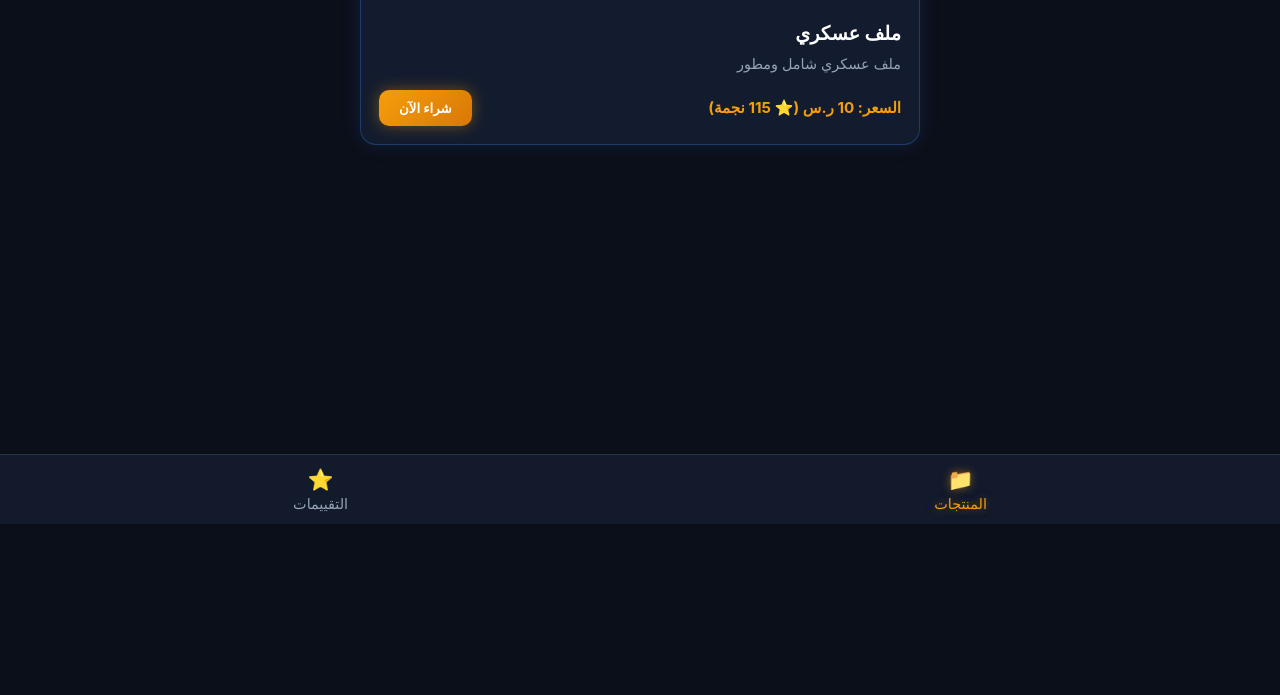
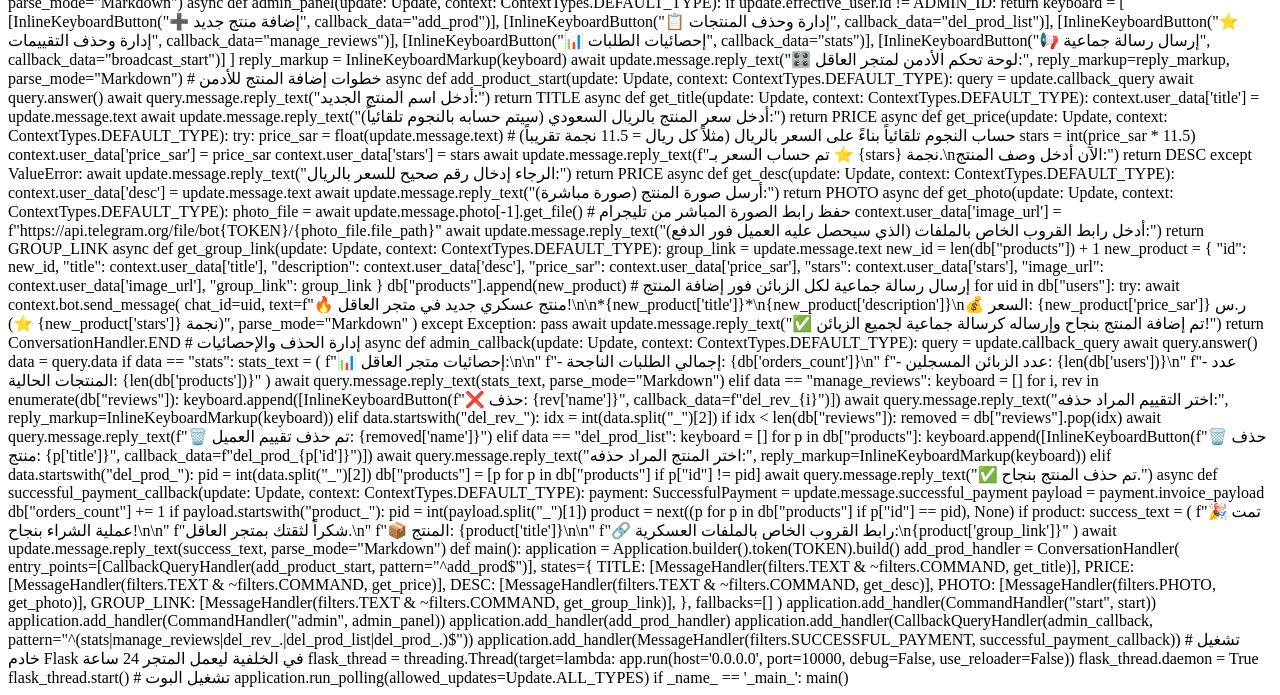
Before and after one commit to akhtswd19-design/AL3agle, a Flask app: page / in a window 1280 px wide. Shown: the part 276-971 px from the top of the page. Before the commit the page ends 800 px from the top, so only its background shows below. Run offline with Flask 3, Linux system fonts and the light colour scheme; parts of the project's set-up code (start-up, migrations or seed data) failed here and were passed over; some libraries are stand-ins or nearby versions.

Commit message:
Update index.html

```diff
--- a/templates/index.html
+++ b/templates/index.html
@@ -1,194 +1,266 @@
-<!DOCTYPE html>
-<html lang="ar" dir="rtl">
-<head>
-    <meta charset="UTF-8">
-    <meta name="viewport" content="width=device-width, initial-scale=1.0">
-    <title>متجر العاقل</title>
-    <script src="https://telegram.org/js/telegram-web-app.js"></script>
-    <style>
-        :root {
-            --bg-color: #0b0f19;
-            --card-bg: #131c2e;
-            --accent-glow: #3b82f6;
-            --gold: #f59e0b;
-            --text-main: #ffffff;
-            --text-muted: #94a3b8;
+import os
+import threading
+from flask import Flask, render_template, request, jsonify
+from telegram import (
+    Update,
+    InlineKeyboardButton,
+    InlineKeyboardMarkup,
+    SuccessfulPayment
+)
+from telegram.ext import (
+    Application,
+    CommandHandler,
+    MessageHandler,
+    CallbackQueryHandler,
+    ContextTypes,
+    ConversationHandler,
+    filters
+)
+import requests
+
+TOKEN = "8622474758:AAFcIwB0EOHK1luEnYig6yxE4ZxmbU0XOxo"
+ADMIN_ID = 1056007305
+
+app = Flask(_name_)
+
+# قاعدة بيانات مؤقتة للمتجر
+db = {
+    "products": [
+        {
+            "id": 1,
+            "title": "ملف عسكري شامل",
+            "description": "ملف عسكري مطور ومتكامل لجميع القطاعات",
+            "price_sar": 10,
+            "stars": 115,
+            "image_url": "https://images.unsplash.com/photo-1508614589041-895b88991e3e?q=80&w=600",
+            "group_link": "https://t.me/+example_group_link"
         }
-        * { box-sizing: border-box; margin: 0; padding: 0; font-family: -apple-system, BlinkMacSystemFont, "Segoe UI", Roboto, sans-serif; }
-        body { background-color: var(--bg-color); color: var(--text-main); min-height: 100vh; display: flex; flex-direction: column; overflow-x: hidden; }
+    ],
+    "reviews": [
+        {"name": "سلطان الحربي", "text": "متجر ممتاز جداً والملفات دقيقة ومفيدة"},
+        {"name": "نايف القحطاني", "text": "شكراً على سرعة الخدمة وتسليم الرابط فوراً"}
+    ],
+    "users": set([ADMIN_ID]),
+    "orders_count": 0
+}
 
-        /* شاشة الترحيب (4 ثواني) */
-        #splash-screen {
-            position: fixed; inset: 0; background: var(--bg-color);
-            display: flex; flex-direction: column; align-items: center; justify-content: center;
-            z-index: 9999; animation: fadeOut 0.8s ease 3.2s forwards;
-        }
-        #splash-screen h1 {
-            font-size: 2.2rem; color: var(--gold); text-shadow: 0 0 20px rgba(245, 158, 11, 0.6);
-            animation: pulseGlow 1.5s infinite alternate;
-        }
-        @keyframes pulseGlow {
-            0% { transform: scale(1); text-shadow: 0 0 10px rgba(245,158,11,0.4); }
-            100% { transform: scale(1.05); text-shadow: 0 0 25px rgba(245,158,11,0.9); }
-        }
-        @keyframes fadeOut {
-            to { opacity: 0; visibility: hidden; }
-        }
+# حالات المحادثة للأدمن لإضافة/تعديل المنتجات
+TITLE, PRICE, DESC, PHOTO, GROUP_LINK = range(5)
 
-        /* المحتوى الرئيسي */
-        .container { flex: 1; padding: 20px; padding-bottom: 90px; max-width: 600px; margin: 0 auto; width: 100%; }
-        .header-title { text-align: center; margin-bottom: 25px; font-size: 1.5rem; color: var(--gold); text-shadow: 0 0 10px rgba(245,158,11,0.3); }
+@app.route('/')
+def index():
+    return render_template('index.html')
 
-        .tab-content { display: none; }
-        .tab-content.active { display: block; animation: smoothFade 0.4s ease; }
-        @keyframes smoothFade { from { opacity: 0; transform: translateY(8px); } to { opacity: 1; transform: translateY(0); } }
+@app.route('/api/store-data')
+def get_store_data():
+    return jsonify({
+        "products": db["products"],
+        "reviews": db["reviews"]
+    })
 
-        /* بطاقات المنتجات بإضاءات فاخرة */
-        .product-card {
-            background: var(--card-bg); border-radius: 16px; overflow: hidden; margin-bottom: 20px;
-            border: 1px solid rgba(59, 130, 246, 0.3); box-shadow: 0 0 20px rgba(59, 130, 246, 0.15);
-            transition: transform 0.3s ease, box-shadow 0.3s ease;
-        }
-        .product-card:hover { transform: translateY(-3px); box-shadow: 0 0 30px rgba(59, 130, 246, 0.3); }
-        .product-img { width: 100%; height: 200px; object-fit: cover; }
-        .product-info { padding: 18px; }
-        .product-title { font-size: 1.2rem; margin-bottom: 8px; color: #fff; }
-        .product-desc { font-size: 0.9rem; color: var(--text-muted); margin-bottom: 15px; line-height: 1.5; }
-        .product-footer { display: flex; justify-content: space-between; align-items: center; }
-        .price-tag { font-size: 0.95rem; color: var(--gold); font-weight: bold; }
+@app.route('/create-invoice', methods=['POST'])
+def create_invoice_route():
+    data = request.json
+    product_id = data.get('product_id')
 
-        .buy-btn {
-            background: linear-gradient(135deg, #f59e0b, #d97706); color: #fff; border: none;
-            padding: 10px 20px; border-radius: 10px; font-weight: bold; cursor: pointer;
-            box-shadow: 0 0 15px rgba(245, 158, 11, 0.4); transition: transform 0.2s;
-        }
-        .buy-btn:active { transform: scale(0.95); }
+    product = next((p for p in db["products"] if p["id"] == product_id), None)
+    if not product:
+        return jsonify({"error": "Product not found"}), 404
 
-        /* التقييمات */
-        .review-card {
-            background: var(--card-bg); padding: 15px; border-radius: 12px; margin-bottom: 12px;
-            border: 1px solid rgba(245, 158, 11, 0.2);
-        }
-        .review-name { font-weight: bold; color: var(--gold); margin-bottom: 5px; }
-        .review-text { font-size: 0.9rem; color: var(--text-muted); }
+    url = f"https://api.telegram.org/bot{TOKEN}/createInvoiceLink"
+    payload = {
+        "title": f"شراء: {product['title']}",
+        "description": product['description'],
+        "payload": f"product_{product['id']}",
+        "currency": "XTR",
+        "prices": [{"label": "نجوم تليجرام", "amount": product['stars']}]
+    }
 
-        /* شريط التنقل السفلي الفاخر */
-        .nav-bar {
-            position: fixed; bottom: 0; left: 0; right: 0; background: rgba(19, 28, 46, 0.95);
-            backdrop-filter: blur(10px); border-top: 1px solid rgba(255,255,255,0.1);
-            display: flex; justify-content: space-around; padding: 12px 0; z-index: 1000;
-        }
-        .nav-item {
-            background: none; border: none; color: var(--text-muted); font-size: 0.9rem;
-            display: flex; flex-direction: column; align-items: center; cursor: pointer; transition: color 0.3s;
-        }
-        .nav-item.active { color: var(--gold); text-shadow: 0 0 10px rgba(245,158,11,0.5); }
-        .nav-item span { font-size: 1.3rem; margin-bottom: 3px; }
-    </style>
-</head>
-<body>
+    response = requests.post(url, json=payload).json()
+    if response.get("ok"):
+        return jsonify({"invoice_link": response["result"]})
+    return jsonify({"error": "Failed to create invoice"}), 400
 
-    <!-- شاشة الترحيب لمدة 4 ثواني -->
-    <div id="splash-screen">
-        <h1>متجر العاقل</h1>
-    </div>
+# أوامر البوت الأساسية
+async def start(update: Update, context: ContextTypes.DEFAULT_TYPE):
+    user = update.effective_user
+    db["users"].add(user.id)
 
-    <div class="container">
-        <!-- صفحة المنتجات -->
-        <div id="products-tab" class="tab-content active">
-            <h2 class="header-title">🎖️ الملفات العسكرية</h2>
-            <div id="products-list">جاري تحميل المنتجات...</div>
-        </div>
+    keyboard = [
+        [InlineKeyboardButton("🎖️ فتح متجر العاقل", web_app={"url": "https://al3agle.onrender.com"})]
+    ]
+    reply_markup = InlineKeyboardMarkup(keyboard)
 
-        <!-- صفحة التقييمات -->
-        <div id="reviews-tab" class="tab-content">
-            <h2 class="header-title">⭐ تقييمات العملاء</h2>
-            <div id="reviews-list">جاري تحميل التقييمات...</div>
-        </div>
-    </div>
+    welcome_text = (
+        f"أهلاً بك يا {user.first_name} في 🎖️ متجر العاقل للملفات العسكرية.\n\n"
+        "اضغط على الزر بالأسفل لفتح المتجر المصغر واستعراض الملفات بكل سلاسة وفخامة!"
+    )
+    await update.message.reply_text(welcome_text, reply_markup=reply_markup, parse_mode="Markdown")
 
-    <!-- شريط التنقل -->
-    <nav class="nav-bar">
-        <button class="nav-item active" onclick="switchTab('products', this)">
-            <span>📁</span> المنتجات
-        </button>
-        <button class="nav-item" onclick="switchTab('reviews', this)">
-            <span>⭐</span> التقييمات
-        </button>
-    </nav>
+async def admin_panel(update: Update, context: ContextTypes.DEFAULT_TYPE):
+    if update.effective_user.id != ADMIN_ID:
+        return
 
-    <script>
-        const tg = window.Telegram.WebApp;
-        tg.expand();
+    keyboard = [
+        [InlineKeyboardButton("➕ إضافة منتج جديد", callback_data="add_prod")],
+        [InlineKeyboardButton("📋 إدارة وحذف المنتجات", callback_data="del_prod_list")],
+        [InlineKeyboardButton("⭐ إدارة وحذف التقييمات", callback_data="manage_reviews")],
+        [InlineKeyboardButton("📊 إحصائيات الطلبات", callback_data="stats")],
+        [InlineKeyboardButton("📢 إرسال رسالة جماعية", callback_data="broadcast_start")]
+    ]
+    reply_markup = InlineKeyboardMarkup(keyboard)
+    await update.message.reply_text("🎛️ لوحة تحكم الأدمن لمتجر العاقل:", reply_markup=reply_markup, parse_mode="Markdown")
 
-        function switchTab(tabName, btn) {
-            document.querySelectorAll('.tab-content').forEach(el => el.classList.remove('active'));
-            document.querySelectorAll('.nav-item').forEach(el => el.classList.remove('active'));
+# خطوات إضافة المنتج للأدمن
+async def add_product_start(update: Update, context: ContextTypes.DEFAULT_TYPE):
+    query = update.callback_query
+    await query.answer()
+    await query.message.reply_text("أدخل اسم المنتج الجديد:")
+    return TITLE
 
-            if(tabName === 'products') {
-                document.getElementById('products-tab').classList.add('active');
-            } else if(tabName === 'reviews') {
-                document.getElementById('reviews-tab').classList.add('active');
-            }
-            btn.classList.add('active');
-        }
+async def get_title(update: Update, context: ContextTypes.DEFAULT_TYPE):
+    context.user_data['title'] = update.message.text
+    await update.message.reply_text("أدخل سعر المنتج بالريال السعودي (سيتم حسابه بالنجوم تلقائياً):")
+    return PRICE
 
-        // جلب البيانات وعرضها
-        fetch('/api/store-data')
-            .then(res => res.json())
-            .then(data => {
-                // عرض المنتجات
-                const prodContainer = document.getElementById('products-list');
-                prodContainer.innerHTML = '';
-                data.products.forEach(p => {
-                    prodContainer.innerHTML += `
-                        <div class="product-card">
-                            <img src="${p.image_url}" class="product-img" alt="${p.title}">
-                            <div class="product-info">
-                                <h3 class="product-title">${p.title}</h3>
-                                <p class="product-desc">${p.description}</p>
-                                <div class="product-footer">
-                                    <span class="price-tag">السعر: ${p.price_sar} ر.س (⭐ ${p.stars} نجمة)</span>
-                                    <button class="buy-btn" onclick="buyProduct(${p.id})">شراء الآن</button>
-                                </div>
-                            </div>
-                        </div>
-                    `;
-                });
+async def get_price(update: Update, context: ContextTypes.DEFAULT_TYPE):
+    try:
+        price_sar = float(update.message.text)
+        # حساب النجوم تلقائياً بناءً على السعر بالريال (مثلاً كل ريال = 11.5 نجمة تقريباً)
+        stars = int(price_sar * 11.5)
+        context.user_data['price_sar'] = price_sar
+        context.user_data['stars'] = stars
+        await update.message.reply_text(f"تم حساب السعر بـ ⭐ {stars} نجمة.\nالآن أدخل وصف المنتج:")
+        return DESC
+    except ValueError:
+        await update.message.reply_text("الرجاء إدخال رقم صحيح للسعر بالريال:")
+        return PRICE
 
-                // عرض التقييمات
-                const revContainer = document.getElementById('reviews-list');
-                revContainer.innerHTML = '';
-                data.reviews.forEach(r => {
-                    revContainer.innerHTML += `
-                        <div class="review-card">
-                            <div class="review-name">${r.name}</div>
-                            <div class="review-text">${r.text}</div>
-                        </div>
-                    `;
-                });
-            });
+async def get_desc(update: Update, context: ContextTypes.DEFAULT_TYPE):
+    context.user_data['desc'] = update.message.text
+    await update.message.reply_text("أرسل صورة المنتج (صورة مباشرة):")
+    return PHOTO
 
-        // دفع النجوم الفوري داخل المتجر المصغر دون مغادرته
-        function buyProduct(productId) {
-            fetch('/create-invoice', {
-                method: 'POST',
-                headers: { 'Content-Type': 'application/json' },
-                body: JSON.stringify({ product_id: productId })
-            })
-            .then(res => res.json())
-            .then(data => {
-                if (data.invoice_link) {
-                    tg.openInvoice(data.invoice_link, function(status) {
-                        if (status === 'paid') {
-                            alert('تم الدفع بنجاح! سيتم إرسال رابط الملفات لك.');
-                        }
-                    });
-                } else {
-                    alert('تعذر إنشاء الفاتورة.');
-                }
-            });
-        }
-    </script>
-</body>
-</html>
+async def get_photo(update: Update, context: ContextTypes.DEFAULT_TYPE):
+    photo_file = await update.message.photo[-1].get_file()
+    # حفظ رابط الصورة المباشر من تليجرام
+    context.user_data['image_url'] = f"https://api.telegram.org/file/bot{TOKEN}/{photo_file.file_path}"
+    await update.message.reply_text("أدخل رابط القروب الخاص بالملفات (الذي سيحصل عليه العميل فور الدفع):")
+    return GROUP_LINK
+
+async def get_group_link(update: Update, context: ContextTypes.DEFAULT_TYPE):
+    group_link = update.message.text
+    new_id = len(db["products"]) + 1
+
+    new_product = {
+        "id": new_id,
+        "title": context.user_data['title'],
+        "description": context.user_data['desc'],
+        "price_sar": context.user_data['price_sar'],
+        "stars": context.user_data['stars'],
+        "image_url": context.user_data['image_url'],
+        "group_link": group_link
+    }
+
+    db["products"].append(new_product)
+
+    # إرسال رسالة جماعية لكل الزبائن فور إضافة المنتج
+    for uid in db["users"]:
+        try:
+            await context.bot.send_message(
+                chat_id=uid,
+                text=f"🔥 منتج عسكري جديد في متجر العاقل!\n\n*{new_product['title']}*\n{new_product['description']}\n💰 السعر: {new_product['price_sar']} ر.س (⭐ {new_product['stars']} نجمة)",
+                parse_mode="Markdown"
+            )
+        except Exception:
+            pass
+
+    await update.message.reply_text("✅ تم إضافة المنتج بنجاح وإرساله كرسالة جماعية لجميع الزبائن!")
+    return ConversationHandler.END
+
+# إدارة الحذف والإحصائيات
+async def admin_callback(update: Update, context: ContextTypes.DEFAULT_TYPE):
+    query = update.callback_query
+    await query.answer()
+    data = query.data
+
+    if data == "stats":
+        stats_text = (
+            f"📊 إحصائيات متجر العاقل:\n\n"
+            f"- إجمالي الطلبات الناجحة: {db['orders_count']}\n"
+            f"- عدد الزبائن المسجلين: {len(db['users'])}\n"
+            f"- عدد المنتجات الحالية: {len(db['products'])}"
+        )
+        await query.message.reply_text(stats_text, parse_mode="Markdown")
+
+    elif data == "manage_reviews":
+        keyboard = []
+        for i, rev in enumerate(db["reviews"]):
+            keyboard.append([InlineKeyboardButton(f"❌ حذف: {rev['name']}", callback_data=f"del_rev_{i}")])
+        await query.message.reply_text("اختر التقييم المراد حذفه:", reply_markup=InlineKeyboardMarkup(keyboard))
+
+    elif data.startswith("del_rev_"):
+        idx = int(data.split("_")[2])
+        if idx < len(db["reviews"]):
+            removed = db["reviews"].pop(idx)
+            await query.message.reply_text(f"🗑️ تم حذف تقييم العميل: {removed['name']}")
+
+    elif data == "del_prod_list":
+        keyboard = []
+        for p in db["products"]:
+            keyboard.append([InlineKeyboardButton(f"🗑️ حذف منتج: {p['title']}", callback_data=f"del_prod_{p['id']}")])
+        await query.message.reply_text("اختر المنتج المراد حذفه:", reply_markup=InlineKeyboardMarkup(keyboard))
+
+    elif data.startswith("del_prod_"):
+        pid = int(data.split("_")[2])
+        db["products"] = [p for p in db["products"] if p["id"] != pid]
+        await query.message.reply_text("✅ تم حذف المنتج بنجاح.")
+
+async def successful_payment_callback(update: Update, context: ContextTypes.DEFAULT_TYPE):
+    payment: SuccessfulPayment = update.message.successful_payment
+    payload = payment.invoice_payload
+    db["orders_count"] += 1
+
+    if payload.startswith("product_"):
+        pid = int(payload.split("_")[1])
+        product = next((p for p in db["products"] if p["id"] == pid), None)
+        if product:
+            success_text = (
+                f"🎉 تمت عملية الشراء بنجاح!\n\n"
+                f"شكراً لثقتك بمتجر العاقل.\n"
+                f"📦 المنتج: {product['title']}\n\n"
+                f"🔗 رابط القروب الخاص بالملفات العسكرية:\n{product['group_link']}"
+            )
+            await update.message.reply_text(success_text, parse_mode="Markdown")
+
+def main():
+    application = Application.builder().token(TOKEN).build()
+
+    add_prod_handler = ConversationHandler(
+        entry_points=[CallbackQueryHandler(add_product_start, pattern="^add_prod$")],
+        states={
+            TITLE: [MessageHandler(filters.TEXT & ~filters.COMMAND, get_title)],
+            PRICE: [MessageHandler(filters.TEXT & ~filters.COMMAND, get_price)],
+            DESC: [MessageHandler(filters.TEXT & ~filters.COMMAND, get_desc)],
+            PHOTO: [MessageHandler(filters.PHOTO, get_photo)],
+            GROUP_LINK: [MessageHandler(filters.TEXT & ~filters.COMMAND, get_group_link)],
+        },
+        fallbacks=[]
+    )
+
+    application.add_handler(CommandHandler("start", start))
+    application.add_handler(CommandHandler("admin", admin_panel))
+    application.add_handler(add_prod_handler)
+    application.add_handler(CallbackQueryHandler(admin_callback, pattern="^(stats|manage_reviews|del_rev_.|del_prod_list|del_prod_.)$"))
+    application.add_handler(MessageHandler(filters.SUCCESSFUL_PAYMENT, successful_payment_callback))
+
+    # تشغيل خادم Flask في الخلفية ليعمل المتجر 24 ساعة
+    flask_thread = threading.Thread(target=lambda: app.run(host='0.0.0.0', port=10000, debug=False, use_reloader=False))
+    flask_thread.daemon = True
+    flask_thread.start()
+
+    # تشغيل البوت
+    application.run_polling(allowed_updates=Update.ALL_TYPES)
+
+if _name_ == '_main_':
+    main()
```
